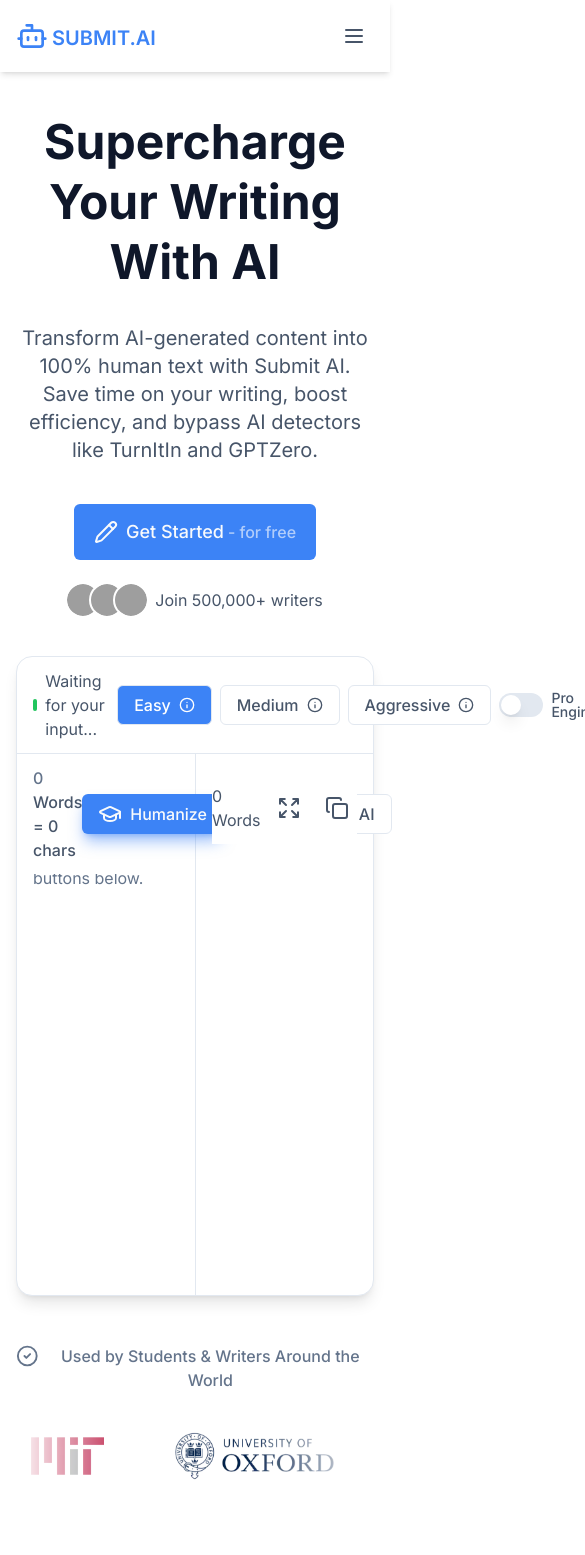
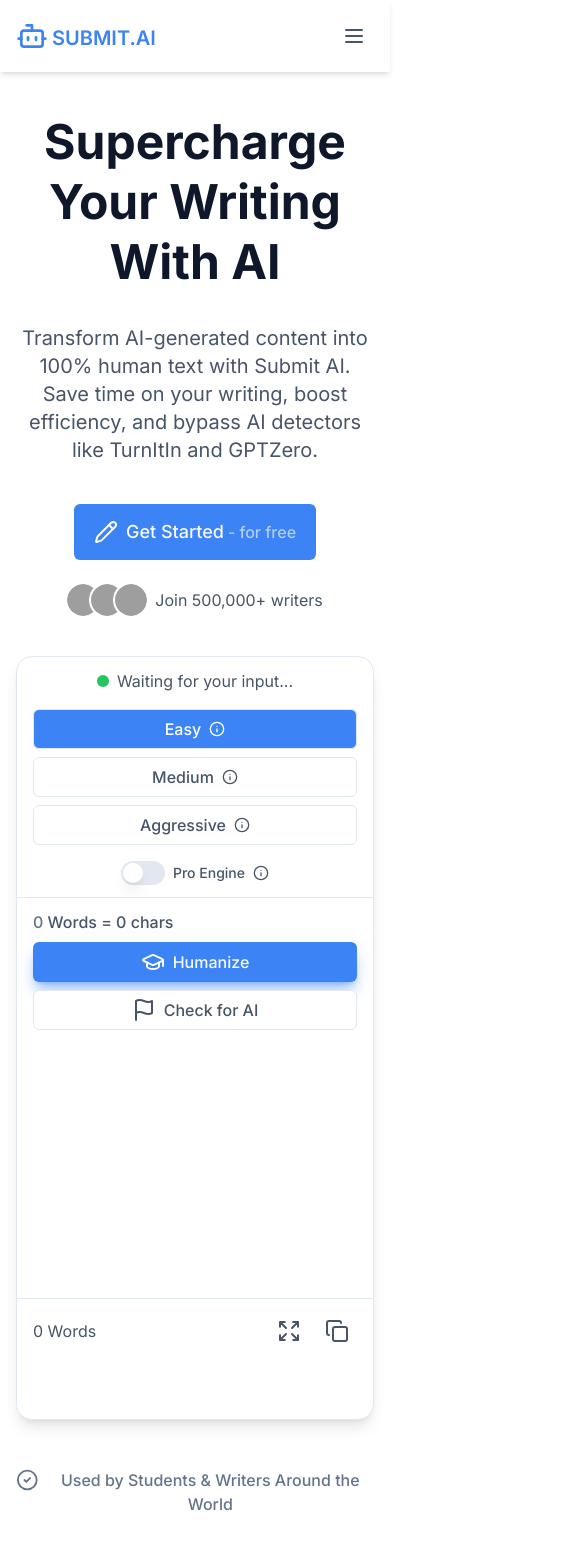
Before and after one commit to unav4ila8le/submit-ai, a Next.js app: page / in a window 390 px wide. Shown: the top 1555 px of the page, 585 px wide, since content can reach past the window. Built offline with nearby package versions, Linux system fonts and the light colour scheme; grey boxes are pictures that could not be loaded.

Commit message:
fully responsive

```diff
--- a/src/components/humanizer-container.tsx
+++ b/src/components/humanizer-container.tsx
@@ -10,14 +10,14 @@
 const HumanizerContainer = () => {
   return (
     <div className="flex min-h-[640px] flex-col rounded-2xl border bg-card shadow-lg">
-      <div className="flex flex-row items-center justify-between gap-2 border-b px-4 py-3">
+      <div className="flex flex-col items-center justify-between gap-4 border-b px-4 py-3 md:flex-row">
         <div className="flex flex-row items-center gap-2">
           <div className="h-3 w-3 rounded-full bg-green-500"></div>
           <p>Waiting for your input...</p>
         </div>
         <RadioGroup
           defaultValue="option1"
-          className="flex flex-row items-center gap-2"
+          className="flex w-full flex-col gap-2 sm:w-auto sm:flex-row"
         >
           <Label htmlFor="option1" className="relative">
             <RadioGroupItem
@@ -27,7 +27,7 @@
             />
             <Button
               variant="outline"
-              className="peer-aria-checked:bg-primary peer-aria-checked:text-white"
+              className="w-full peer-aria-checked:bg-primary peer-aria-checked:text-white"
             >
               Easy <Info className="ml-2 h-4 w-4" />
             </Button>
@@ -40,7 +40,7 @@
             />
             <Button
               variant="outline"
-              className="peer-aria-checked:bg-primary peer-aria-checked:text-white"
+              className="w-full peer-aria-checked:bg-primary peer-aria-checked:text-white"
             >
               Medium <Info className="ml-2 h-4 w-4" />
             </Button>
@@ -53,7 +53,7 @@
             />
             <Button
               variant="outline"
-              className="peer-aria-checked:bg-primary peer-aria-checked:text-white"
+              className="w-full peer-aria-checked:bg-primary peer-aria-checked:text-white"
             >
               Aggressive <Info className="ml-2 h-4 w-4" />
             </Button>
@@ -65,28 +65,28 @@
           <Info className="h-4 w-4" />
         </div>
       </div>
-      <div className="flex flex-grow flex-row divide-x">
-        <div className="flex w-1/2 flex-col">
+      <div className="flex flex-grow flex-col divide-y sm:flex-row md:divide-x md:divide-y-0">
+        <div className="flex w-full flex-col md:w-1/2">
           <Textarea
             autosize
             placeholder="To rewrite or check your content, type or paste it here and click on the buttons below."
-            className="h-full flex-grow rounded-none !border-none bg-transparent p-4 text-base text-slate-900 !outline-none !ring-0 !ring-offset-0 dark:text-white"
+            className="h-full min-h-[256px] flex-grow rounded-none !border-none bg-transparent p-4 text-base text-slate-900 !outline-none !ring-0 !ring-offset-0 dark:text-white"
           />
-          <div className="sticky bottom-0 mx-4 flex flex-row items-center justify-between bg-card py-3">
+          <div className="sticky bottom-0 mx-4 flex flex-col flex-wrap justify-between gap-2 bg-card py-3 md:flex-row md:items-center">
             <p className="font-medium">
               <span className="text-slate-500">0</span> Words = 0 chars
             </p>
-            <div className="flex flex-row items-center gap-2">
-              <Button variant="shadow">
+            <div className="flex flex-row flex-wrap gap-2">
+              <Button variant="shadow" className="w-full md:w-auto">
                 <GraduationCap className="mr-2" /> Humanize
               </Button>
-              <Button variant="outline">
+              <Button variant="outline" className="w-full md:w-auto">
                 <Flag className="mr-2" /> Check for AI
               </Button>
             </div>
           </div>
         </div>
-        <div className="flex w-1/2 flex-col">
+        <div className="flex w-full flex-col md:w-1/2">
           <p className="h-full flex-grow p-4 text-slate-400 dark:text-slate-600">
             Your humanized content will appear here.
           </p>
```
